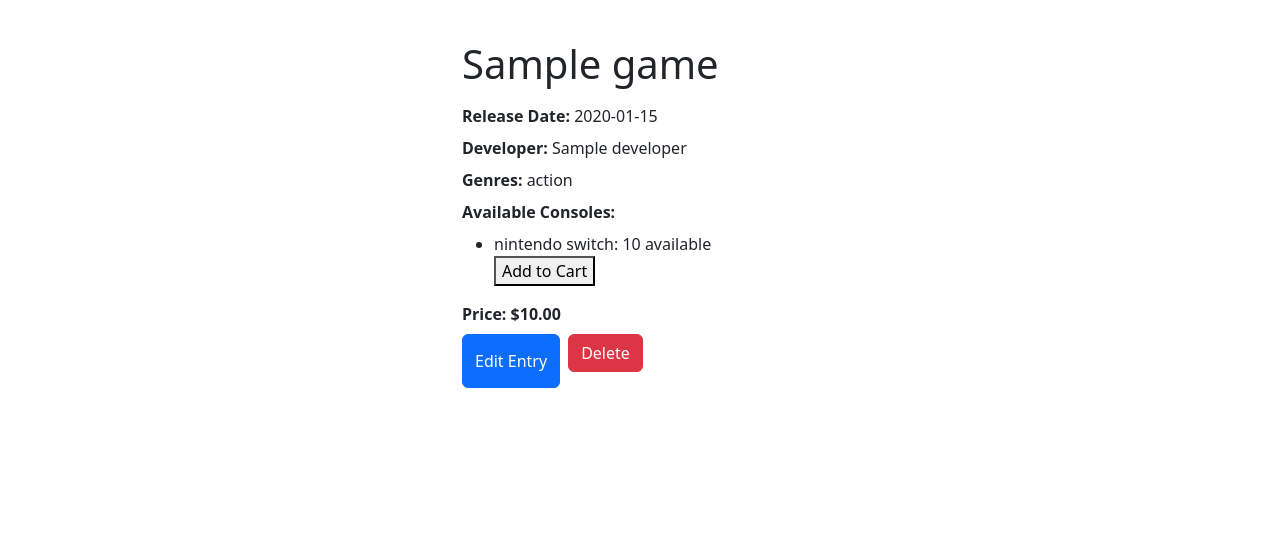
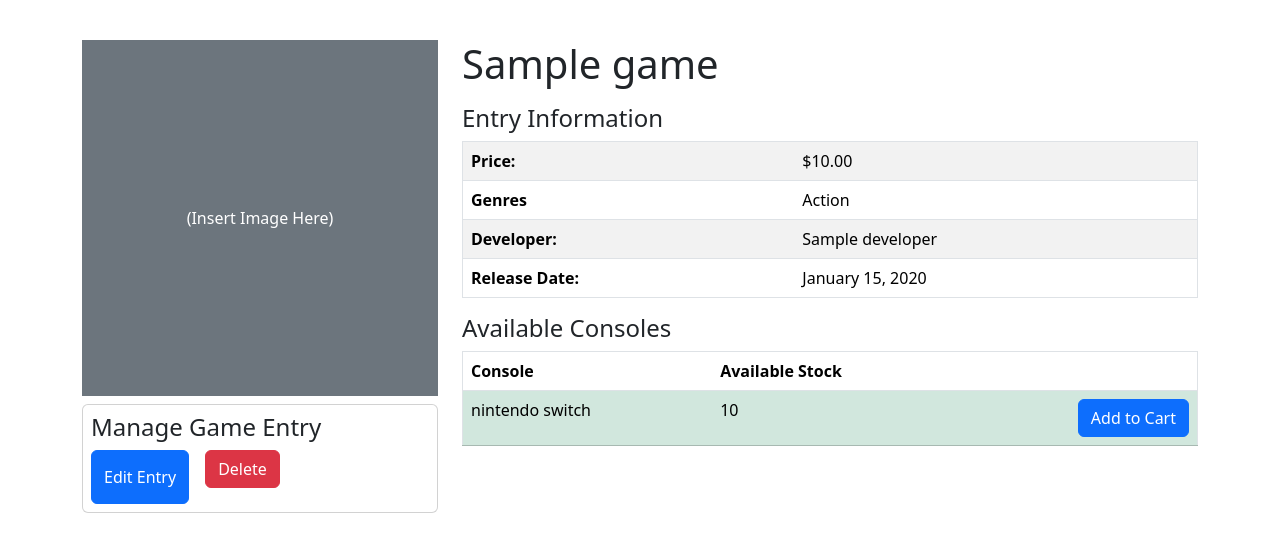
Before and after one commit to l0gnes/questventory, a Django app: page /gamedetail/1 in a window 1280 px wide. Shown: the part 56-608 px from the top of the page. Run offline with Django 5.2, Linux system fonts and the light colour scheme; tables that the repository leaves empty hold one stand-in row (values such as "Sample post").

Commit message:
Editing implemented

```diff
--- a/questventory/Questventory_App/forms.py
+++ b/questventory/Questventory_App/forms.py
@@ -44,6 +44,21 @@ class ComprehensiveGameForm(forms.ModelForm):
 
         return game
 
+class EditGameForm(forms.ModelForm):
+    class Meta:
+        model = Game
+        fields = ['title', 'release_date', 'developer', 'genres', 'price']
+        widgets = {
+            'release_date': forms.DateInput(attrs={'type': 'date'}),
+            'genres': forms.CheckboxSelectMultiple,
+        }
+
+    def __init__(self, *args, **kwargs):
+        super().__init__(*args, **kwargs)
+        self.fields['developer'].queryset = Developer.objects.all()
+        self.fields['genres'].queryset = Genre.objects.all()
+        self.fields['price'].widget = forms.NumberInput(attrs={'step': '0.01'})
+
 class InventorySearchForm(forms.Form):
     # Used on the inventory when searching
 
--- a/questventory/Questventory_App/templates/gamedetail.html
+++ b/questventory/Questventory_App/templates/gamedetail.html
@@ -4,38 +4,119 @@
     <div class="row">
         <!-- Placeholder image section -->
         <div class="col-md-4">
+            <div class="bg-secondary ratio ratio-1x1 d-flex align-items-center justify-content-center text-white">(Insert Image Here)</div>
+
+            <div class="card my-2 p-2">
+                <h4>Manage Game Entry</h4>
+                <div class="d-flex flex-row gap-3">
+                    <button type="button" class="btn btn-primary" data-bs-toggle="modal" data-bs-target="#editGameModal">Edit Entry</button>
+                    <form action="{% url 'deleteInventoryEntry' game.pk %}" method="post" style="display: inline;" onsubmit="return confirm('Are you sure?');">
+                        {% csrf_token %}
+                        <button type="submit" class="btn btn-danger">Delete</button>
+                    </form>
+                </div>
+            </div>
         </div>
 
         <!-- Game details section -->
         <div class="col-md-8">
             <h1 class="mb-3">{{ game.title }}</h1>
-            <p class="mb-2"><strong>Release Date:</strong> {{ game.release_date|date:"Y-m-d" }}</p>
-            <p class="mb-2"><strong>Developer:</strong> {{ game.developer.name }}</p>
-            <p class="mb-2"><strong>Genres:</strong> {% for genre in game.genres.all %}{{ genre.name }}{% if not forloop.last %}, {% endif %}{% endfor %}</p>
-            <p class="mb-2"><strong>Available Consoles:</strong>{% comment %}  {% for console in game.consoles.all %}{{ console.name }}{% if not forloop.last %}, {% endif %}{% endfor %} {% endcomment %}</p>
-            <ul>
-                {% for stock in console_stocks %}
-                <li>
-                    {{ stock.console.name }}: {{ stock.stock }} available
-                    <form action="{% url 'addToCart' stock.id %}" method="post">
-                        {% csrf_token %}
-                        <input type="hidden" name="game_id" value="{{ game.id }}">
-                        <input type="hidden" name="console_id" value="{{ stock.console.id }}">
-                        <input type="hidden" name="stock_id" value="{{ stock.id }}">
-                        <button type="submit">Add to Cart</button>
-                    </form>
-                </li>
-                {% endfor %}
-            </ul>
-            <p class="mb-2"><strong>Price: $</stong>{{ game.price }}</p>
-            <div class="d-flex">
-                <button class="btn btn-primary me-2">Edit Entry</button>
-                <form action="{% url 'deleteInventoryEntry' game.pk %}" method="post" style="display: inline;" onsubmit="return confirm('Are you sure?');">
-                    {% csrf_token %}
-                    <button type="submit" class="btn btn-danger">Delete</button>
-                </form>
-            </div>
+
+            <table class="table table-striped border">
+                <h4>Entry Information</h4>
+                <thead></thead>
+                <tbody>
+                    <tr>
+                        <th>Price:</th>
+                        <td>${{ game.price }}</td>
+                    </tr>
+                    <tr>
+                        <th>Genres</th>
+                        <td>{% for genre in game.genres.all %}{{ genre.name|title }}{% if not forloop.last %}, {% endif %}{% endfor %}</td>
+                    </tr>
+                    <tr>
+                        <th>Developer:</th>
+                        <td>{{ game.developer.name }}</td>
+                    </tr>
+                    <tr>
+                        <th>Release Date:</th>
+                        <td>{{ game.release_date|date:"F j, Y" }}</td>
+                    </tr>
+                </tbody>
+            </table>
+
+            <!-- Game stock section -->
+            <table class="table border">
+                <h4>Available Consoles</h4>
+                <thead>
+                    <tr>
+                        <th>Console</th>
+                        <th>Available Stock</th>
+                        <th></th>
+                    </tr>
+                </thead>
+                <tbody>
+                    {% for stock in console_stocks|dictsortreversed:"stock" %}
+
+                    <!-- A very simple way to determine what kind of table row colour to use depending on game stock-->
+                    {% if stock.stock == 0%}
+                    <tr class="table-secondary">
+                    {% elif stock.is_low_stock %}
+                    <tr class="table-warning">
+                    {% else %}
+                    <tr class="table-success">
+                    {% endif %}
+
+
+                        <td>{{ stock.console.name }}</td>
+                        <td>{{ stock.stock }}</td>
+                        {% if stock.stock > 0 %}
+                        <td class="text-end">
+                            <form action="{% url 'addToCart' stock.id %}" method="post" class="mb-0">
+                                {% csrf_token %}
+                                <input type="hidden" name="game_id" value="{{ game.id }}">
+                                <input type="hidden" name="console_id" value="{{ stock.console.id }}">
+                                <input type="hidden" name="stock_id" value="{{ stock.id }}">
+                                <button type="submit" class="btn btn-primary">Add to Cart</button>
+                            </form>
+                        </td>
+                        {% else %} <!-- If there is no stock, don't create a form at all -->
+                        <td class="text-end">
+                            <button class="btn btn-secondary" disabled>Out of Stock!</button>
+                        </td>
+                        {% endif %}
+                    </tr>
+                    {% endfor %}
+                </tbody>
+            </table>
         </div>
     </div>
 </div>
+
+<!-- Modal to edit current open game details -->
+<div class="modal fade" id="editGameModal" tabindex="-1" aria-labelledby="editGameModalLabel" aria-hidden="true">
+    <div class="modal-dialog">
+      <div class="modal-content">
+        <form method="post" action="{% url 'editGame' game.id %}">
+          {% csrf_token %}
+          <div class="modal-header">
+            <h5 class="modal-title" id="editGameModalLabel">Edit Game</h5>
+            <button type="button" class="btn-close" data-bs-dismiss="modal" aria-label="Close"></button>
+          </div>
+          <div class="modal-body">
+            {{ form.as_p }}
+            {{ stock_formset.management_form }}
+            {% for form in stock_formset %}
+                {{ form.as_p }}
+            {% endfor %}
+          </div>
+          <div class="modal-footer">
+            <button type="button" class="btn btn-secondary" data-bs-dismiss="modal">Close</button>
+            <button type="submit" class="btn btn-primary">Save changes</button>
+          </div>
+        </form>
+      </div>
+    </div>
+  </div>
+
 {% endblock %}
--- a/questventory/Questventory_App/views.py
+++ b/questventory/Questventory_App/views.py
@@ -1,5 +1,5 @@
 from django.shortcuts import get_object_or_404, render, redirect
-from .forms import ComprehensiveGameForm, InventorySearchForm
+from .forms import ComprehensiveGameForm, InventorySearchForm, EditGameForm
 from .models import Game, Console, GameConsoleStock
 from .abstractGameFactory import GameInventoryFactory
 from .observerKeepTrackOfStock import global_stock_observer
@@ -9,6 +9,7 @@ from django.views.decorators.http import require_POST
 from django.contrib import messages
 from decimal import Decimal
 from .builderPattern import ReceiptDirector, DetailedReceiptBuilder
+from django.forms import inlineformset_factory
 
 def home(request):
 
@@ -47,14 +48,8 @@ def home(request):
                 console_ids=console_ids,
                 price = price,
                 stock=stock,
-
             )
-
-            #for console_id in [console.id for console in form.cleaned_data['consoles']]:
-            #    stock_instance = GameConsoleStock.objects.get(game=game, console_id=console_id)
-            #    global_stock_observer.item_sell_callback(stock_instance)
-
-            return redirect('home.html')
+        return redirect('home.html')
     else:
         form = ComprehensiveGameForm()
 
@@ -63,6 +58,10 @@ def home(request):
     recent_games = Game.objects.annotate(total_stock=Sum('gameconsolestock__stock')).order_by('-id')[:10]
     return render(request, 'home.html', {'form': form, 'recent_games': recent_games, 'low_stock_notifications': notifications})
 
+
+# This view renders both the inventory list on the inventory page, and also contains
+# the relevant functions to integrate the Iterator/Strategy design patterns for
+# the searching function.
 def allInventory(request):
     wholeInventory = Game.objects.annotate(
         total_stock=Sum("gameconsolestock__stock")
@@ -86,11 +85,36 @@ def allInventory(request):
     else:
         return render(request, 'inventory.html', {'wholeInventory': wholeInventory, 'search_form' : form})
 
+
+# This is the view that renders all the details for each individual game detail page
+# accessed from the inventory page.
+# This view also renders the editing function for game entries on the game detail page.
+# Unfortunately, this form can't be used to modify the consoles the game is available
+# on because the form won't update in real time to add more stock fields.
 def gameDetail(request, pk):
     game = get_object_or_404(Game, pk=pk)
+
+    # The inlineformset_factory is a Django form function that creates a section of
+    # fields on the form that can be used to edit individual game stocks for different consoles.
+    StockFormSet = inlineformset_factory(Game, GameConsoleStock, fields=('stock',), extra=0, can_delete=False)
+
+    if request.method == 'POST':
+        form = EditGameForm(request.POST, instance=game)
+        stock_formset = StockFormSet(request.POST, instance=game)
+
+        if form.is_valid() and stock_formset.is_valid():
+            form.save()
+            stock_formset.save()
+            messages.success(request, 'Game details updated successfully.')
+            return redirect('gameDetail', pk=game.id)
+    else:
+        form = EditGameForm(instance=game)
+        stock_formset = StockFormSet(instance=game)
+
     console_stocks = game.gameconsolestock_set.all()
-    return render(request, 'gamedetail.html', {'game': game, 'console_stocks': console_stocks})
+    return render(request, 'gamedetail.html', {'game': game, 'console_stocks': console_stocks, 'form': form, 'stock_formset': stock_formset})
 
+# Does what it says on the box.
 def deleteInventoryEntry(request, pk):
     game = get_object_or_404(Game, pk=pk)
     game.delete()
@@ -135,6 +159,9 @@ def addToCart(request, stock_id):
 
     return redirect('gameDetail', pk=game_id)
 
+# This view is used to render the cart contents on the checkout page with more detail.
+# The usage of Decimal is to ensure that the price stored in the session cookie
+# is correctly converted from string.
 def displayCart(request):
     cart = request.session.get('cart', {})
     detailed_cart = []
--- a/questventory/questventory/urls.py
+++ b/questventory/questventory/urls.py
@@ -32,6 +32,7 @@ urlpatterns = [
     path('inventory.html', views.allInventory, name='inventory'),
     path('inventory.html', views.allInventory, name='search_inventory'),
     path('gamedetail/<int:pk>', views.gameDetail, name='gameDetail' ),
+    path('gamedetail/<int:pk>', views.gameDetail, name='editGame' ),
     path('gamedetail/delete/<int:pk>/', views.deleteInventoryEntry, name='deleteInventoryEntry'),
     path('addToCart/<int:stock_id>/', views.addToCart, name='addToCart'),
     path('checkout.html', views.displayCart, name='checkout'),
```
